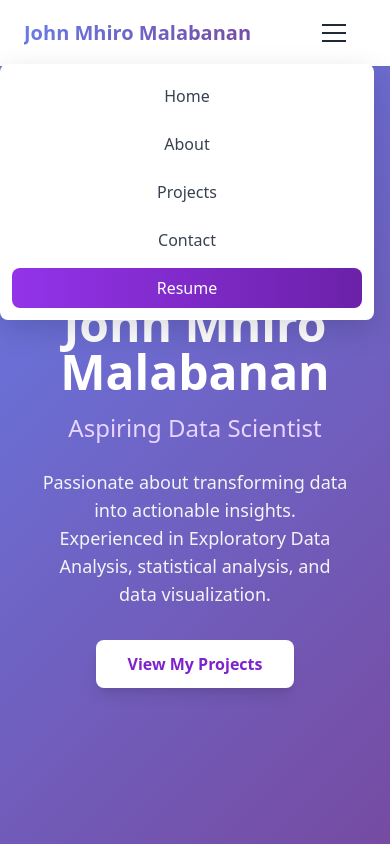
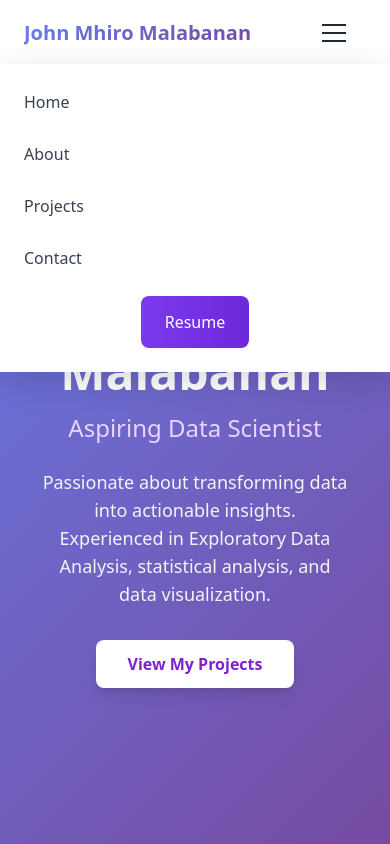
Before and after one commit to jmm0901/Portfolio-Website, a plain HTML site: page index.html in a window 390 px wide. Both pictures are taken after a click on the button "Open menu". Drawn offline with nearby package versions, Linux system fonts and the light colour scheme.

Commit message:
5th commit

```diff
--- a/index.html
+++ b/index.html
@@ -26,11 +26,12 @@
           <div class="text-xl font-bold gradient-text">
             John Mhiro Malabanan
           </div>
-          <div class="flex items-center">
+          <div class="flex items-center relative">
             <!-- mobile menu button -->
             <button
               id="menuBtn"
-              class="md:hidden flex flex-col gap-1.5 p-2 rounded-md mr-3 hover:bg-gray-100 transition-colors"
+              type="button"
+              class="md:hidden flex flex-col gap-1.5 p-2 rounded-md mr-3 hover:bg-gray-100 transition-colors relative z-50"
               aria-label="Open menu"
             >
               <span class="w-6 h-0.5 bg-gray-800 block"></span>
@@ -40,7 +41,7 @@
 
             <div
               id="navLinks"
-              class="hidden md:flex gap-6 items-center absolute md:relative top-full left-0 right-0 md:top-auto md:left-auto md:right-auto flex-col md:flex-row bg-white md:bg-transparent shadow-md md:shadow-none z-40"
+              class="hidden md:flex gap-6 items-center absolute md:relative top-full left-0 right-0 md:top-auto md:left-auto md:right-auto flex-col md:flex-row bg-white md:bg-transparent shadow-md md:shadow-none z-30 w-full md:w-auto"
             >
               <a
                 href="#home"
--- a/index.js
+++ b/index.js
@@ -180,20 +180,7 @@ document.querySelectorAll('a[href^="#"]').forEach((anchor) => {
   });
 });
 
-// Mobile nav toggle
-const menuBtn = document.getElementById('menuBtn');
-const navLinks = document.getElementById('navLinks');
-if (menuBtn && navLinks) {
-  menuBtn.addEventListener('click', () => {
-    navLinks.classList.toggle('hidden');
-  });
-  // close menu when a link is clicked (mobile)
-  navLinks.querySelectorAll('a').forEach(a => {
-    a.addEventListener('click', () => {
-      if (window.innerWidth < 768) navLinks.classList.add('hidden');
-    });
-  });
-}
+// Mobile nav toggle - Removed duplicate code (see DOMContentLoaded handler below)
 
 // Initialize
 createParticles();
@@ -243,24 +230,35 @@ if (window.elementSdk) {
 document.addEventListener('DOMContentLoaded', function() {
   const menuBtn = document.getElementById('menuBtn');
   const navLinks = document.getElementById('navLinks');
-  const navAnchors = navLinks.querySelectorAll('a');
+
+  if (!menuBtn || !navLinks) {
+    console.error('Menu button or nav links not found');
+    return;
+  }
 
   // Toggle menu on button click
   menuBtn.addEventListener('click', function(e) {
+    e.preventDefault();
     e.stopPropagation();
     navLinks.classList.toggle('hidden');
+    console.log('Menu toggled, hidden:', navLinks.classList.contains('hidden'));
   });
 
-  // Close menu when a link is clicked
-  navAnchors.forEach(anchor => {
-    anchor.addEventListener('click', function() {
+  // Close menu when any nav item is clicked (links and buttons)
+  const navItems = navLinks.querySelectorAll('a, button');
+  navItems.forEach(item => {
+    item.addEventListener('click', function(e) {
+      e.stopPropagation();
       navLinks.classList.add('hidden');
     });
   });
 
   // Close menu when clicking outside
-  document.addEventListener('click', function() {
-    navLinks.classList.add('hidden');
+  document.addEventListener('click', function(e) {
+    // Check if click is outside navLinks and not on menuBtn
+    if (!navLinks.contains(e.target) && e.target !== menuBtn && !menuBtn.contains(e.target)) {
+      navLinks.classList.add('hidden');
+    }
   });
 });
 
--- a/style.css
+++ b/style.css
@@ -241,17 +241,33 @@ body {
   }
 
   /* Nav dropdown appearance on mobile when shown (we toggle the 'hidden' class) */
-  #navLinks {
-    position: absolute;
+  #navLinks:not(.hidden) {
+    position: fixed;
     top: 64px;
-    right: 16px;
+    left: 0;
+    right: 0;
     background: white;
-    border-radius: 8px;
-    padding: 12px;
+    border-radius: 0;
+    padding: 12px 0;
     box-shadow: 0 10px 30px rgba(2, 6, 23, 0.15);
-    display: flex !important;
+    display: flex;
     flex-direction: column;
-    gap: 8px;
+    gap: 0;
     z-index: 60;
+    width: 100%;
+    max-width: 100vw;
+  }
+
+  #navLinks:not(.hidden) a {
+    padding: 14px 24px !important;
+    margin: 0;
+    text-align: left;
+  }
+
+  #navLinks:not(.hidden) #resumeBtn {
+    padding: 14px 24px !important;
+    margin: 12px 24px;
+    width: auto;
+    background: linear-gradient(to right, #7c3aed, #6d28d9) !important;
   }
 }
```
